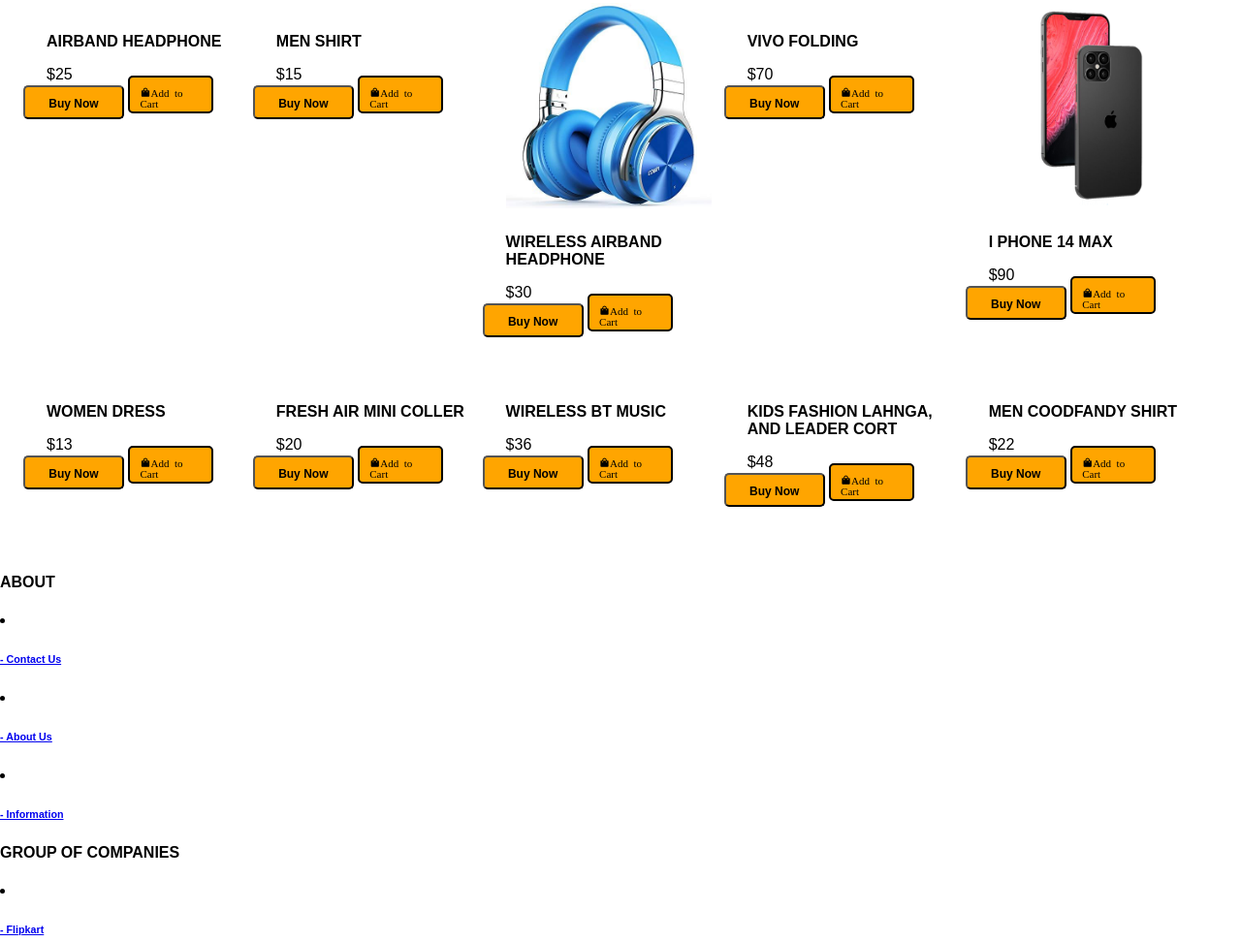
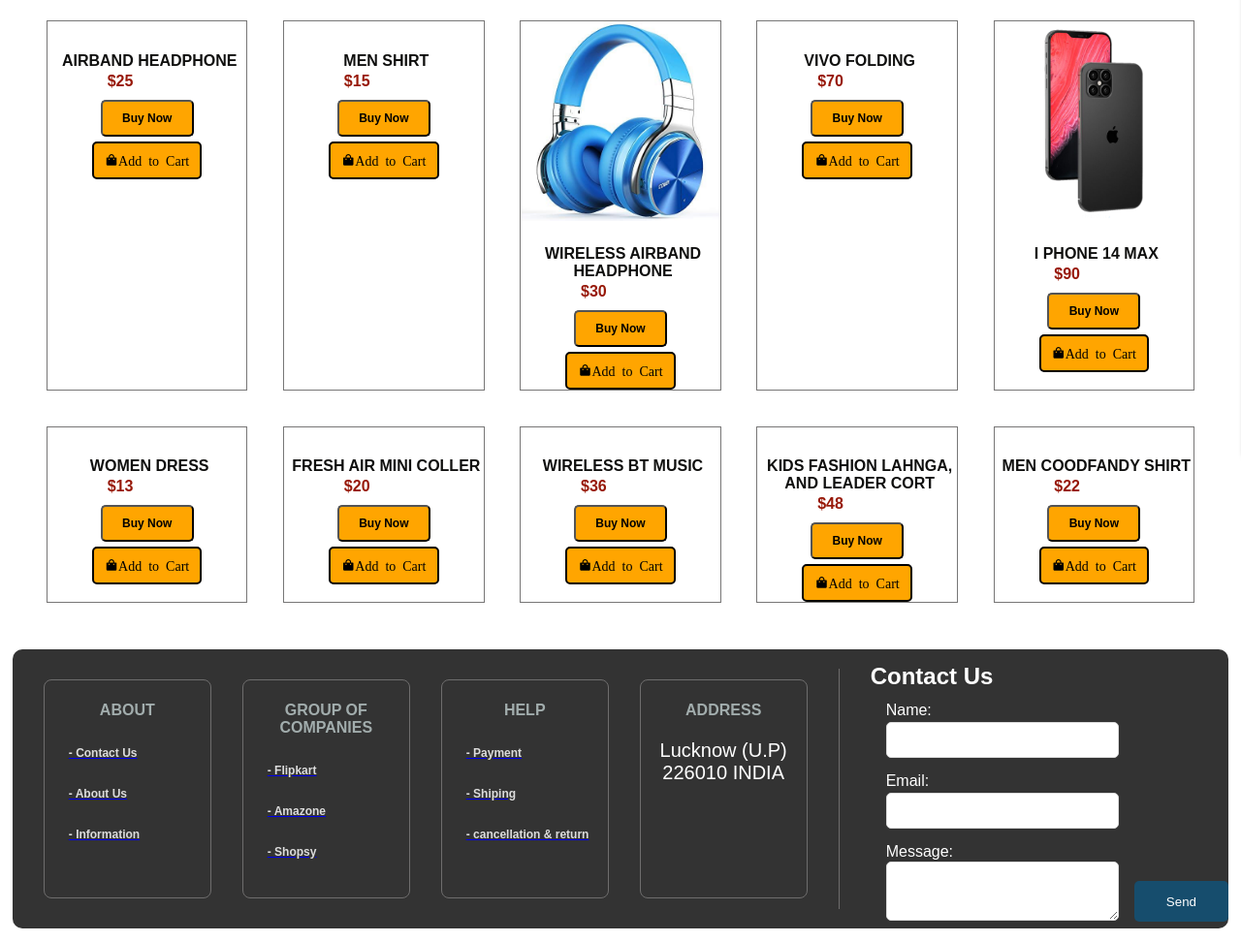
Before and after one commit to abhisheksinghgit01/e-commerce, a plain HTML site: page index.html in a window 1280 px wide. Shown: the part 384-1356 px from the top of the page at 97% size. Drawn offline with nearby package versions, Linux system fonts and the light colour scheme.

Commit message:
Update style.css

```diff
--- a/style.css
+++ b/style.css
@@ -16,11 +16,11 @@ body {
     margin-left: 1.2%;
 }
 
-.navbar-logo a {
-    color: white;
-    text-decoration: none;
-    font-size: 24px;
-    font-weight: bold;
+.logo>img{
+    color: rgb(184, 24, 24);
+    width: 130px;
+    height: 50px;
+    align-items: center;
 }
 .ser-i {
     height: 24px;
@@ -31,9 +31,9 @@ body {
 .search{
     width: 400px;
     border-radius: 20px;
-    height: 26px;
+    height: 34px;
     margin-left: 160px;
- border-style: hidden;
+
 }
 
 .navbar-links {
@@ -60,7 +60,9 @@ body {
     background-color: rgb(89, 161, 40);
     border-radius: 4px;
 }
-
+#cart-icon{
+    font-size: 25px;
+}
 .dropdown {
     position: relative;
 }
@@ -79,18 +81,19 @@ body {
 }
 
 .dropdown-content a {
-    color: black;
+    color: rgb(131, 6, 6);
     padding: 12px 16px;
     text-decoration: none;
     display: block;
 }
 
 .dropdown-content a:hover {
-    background-color: green;
+    background-color: rgb(9, 141, 9);
 }
 
 .dropdown:hover .dropdown-content {
     display: block;
+    color: blue;
 }
 
 .dropbtn::after {
@@ -103,7 +106,7 @@ body {
 .dropdown-content {
     display: none;
     position: absolute;
-    background-color: white;
+    background-color: rgb(136, 133, 133);
     min-width: 160px;
     box-shadow: 0px 8px 16px 0px rgba(0,0,0,0.2);
     z-index: 1;
@@ -123,6 +126,12 @@ body {
 
 .dropdown:hover .dropdown-content {
     display: block;
+}
+.cartcon{
+    width: 40%;
+    height: auto;
+    background-color: #971808;
+    color: #333;
 }
 .sub-navbar {
     background-color: #969090;
@@ -190,17 +199,13 @@ body {
 .sub-navbar .dropdown:hover .dropdown-content {
     display: block;
 }
-.section-title{
-    font-size: 1.5rem;
-    font-weight: 600;
-    text-align: center;
-    margin-bottom: 1.5rem;
-}
+
 .shop{
     margin-top: 2rem;
+    text-align: center;
 }
 .shop-content{
-    margin-top: 2rem;
+    margin-top: 1rem;
     display: grid;
     grid-template-columns: repeat(auto-fit, minmax(200px, auto));
     gap: 2.3rem;
@@ -208,33 +213,38 @@ body {
 }
 .product-box{
     position: relative;
+    display: flexbox;
+    border: solid rgb(119, 118, 118)  0.3px;
+    0.3px
 }
 .product-box:hover{
-     padding: 3px;
+     padding: 2px;
      border: 1px solid var(--text-color);
-     transition: 0.9sec;
+     transition: 10sec;
 }
 .product-img{
     width: 100%;
     height: auto;
     margin-bottom: 0.5rem;
+    border-style: solid black;
 }
 .product-title{
     font-size: 1rem;
     font-weight: 600;
     text-transform: uppercase;
-    margin-bottom: 1rem;
+    margin-bottom: 0.7rem;
+    color: rgb(15, 15, 14);
+    margin-left: 5px;
 }
 .price{
-    font-weight: 500;
-    margin-top: rem;
+    font-weight: 800;
+    margin-top: -8px;
     text-transform: uppercase;
     position: absolute;
+  color: #971808;
+  margin-left: 7px;
+}
 
-}
-#cart{
-    font-size: 20px;
-}
 .add-cart{
     position: relative;
     bottom: 0;
@@ -244,11 +254,12 @@ body {
     padding: 10px;
     cursor: pointer;
     border-radius: 5px;
-    font-weight: bold;
+    font-weight: 800;
     border:2px solid black ;
     height: 15px;
-    width: 4rem;
-    font-size: 11px;
+    width: 5.6rem;
+    font-size: 14px;
+    margin-top: 5px;
 }
 #buy{
     position: relative;
@@ -259,11 +270,137 @@ body {
     padding: 10px;
     cursor: pointer;
     border-radius: 5px;
-    font-weight: bold;
-    width: 6.5rem;
-    height: 35px;
+    font-weight: 800;
+    width: 6rem;
+    height: 38px;
     text-align: center;
     font-size: 12px;
-    margin-left: -24px;
+    margin-left: -00.0px;
     margin-top: 20px;
 }
+.footer{
+    position: relative;
+    height: 18rem;
+    width: 98%;
+    background-color: #333;
+    margin-left: 1%;
+    border-radius: 10px;
+    margin-bottom: 50px;
+    display: flex;
+    align-items: center; /* Center vertically */
+    justify-content: flex-start; /* Align to the left */
+    padding-left: rem;
+    color: rgb(162, 173, 173);
+}
+.about-us{
+    height: 14rem;
+    width: 11rem;
+    border: solid rgb(110, 109, 109) 0.4px;
+    margin-left:2rem;
+    text-align: center;
+    border-radius: 8px;
+    list-style: none;
+}
+#vertical {
+    width: 0;
+    height: 15.5rem;
+    border-left: solid rgb(110, 109, 109) 0.4px;
+    margin-left: 2rem;
+}
+
+
+.contact-form h3 {
+    margin-bottom: 12px;
+    font-size: 1.5em;
+    color: white;
+    margin-left: 2rem; /* Title color */
+}
+
+.contact-form label {
+    display: block;
+    margin-bottom: 3px;
+    font-size: 1em;
+    color: white;
+    margin-left: 3rem; /* Label color */
+}
+
+.contact-form input {
+    width: 15rem;
+    height: 2.3rem;
+    margin-bottom: 15px;
+    margin-left: 3rem;
+    border: 1px solid #ddd;
+    border-radius: 5px;
+    box-sizing: border-box;
+}
+.contact-form textarea {
+    width: 15rem;
+    height: 3.8rem;
+    margin-bottom: 15px;
+    margin-top: -2px;
+    margin-left: 3rem;
+    border: 1px solid #ddd;
+    border-radius: 5px;
+    box-sizing: border-box;
+}
+.submit{
+    background-color: #164d6d;
+    color: white;
+    border: none;
+    cursor: pointer;
+    border-radius: 5px;
+    transition: background-color 0.3s ease-in-out;
+    height: 42px;
+    width: 100px;
+   margin-top: 14.5rem;
+    margin-left: 1rem;
+}
+
+.submit.button:hover {
+    background-color: #2980b9;
+}
+h6{
+    font-size: 12px;
+    text-align: left;
+    margin-left: 25px;
+    color: #ddd;
+    margin-bottom:10px;
+    text-justify: ;
+}
+p{
+    font-size: 20px;
+    color: white;
+}
+#ycart{
+    text-align: center;
+}
+
+.cart-container {
+    width: 300px;
+    height: 100%;
+    background: rgb(133, 128, 128);
+    position: fixed;
+    top: 20px;
+    right: -345px;
+    transition: right 0.3s ease;
+    box-shadow: -2px 0 5px rgba(0,0,0,0.5);
+    z-index: 1000;
+    padding: 20px;
+    border-radius: 10px;
+}
+
+.cart-container.open {
+    right: 0;
+}
+
+.cart-header {
+    display: flex;
+    justify-content: space-between;
+    align-items: center;
+    margin-bottom: 20px;
+}
+
+.close-cart {
+    cursor: pointer;
+    font-size: 24px;
+}
```
